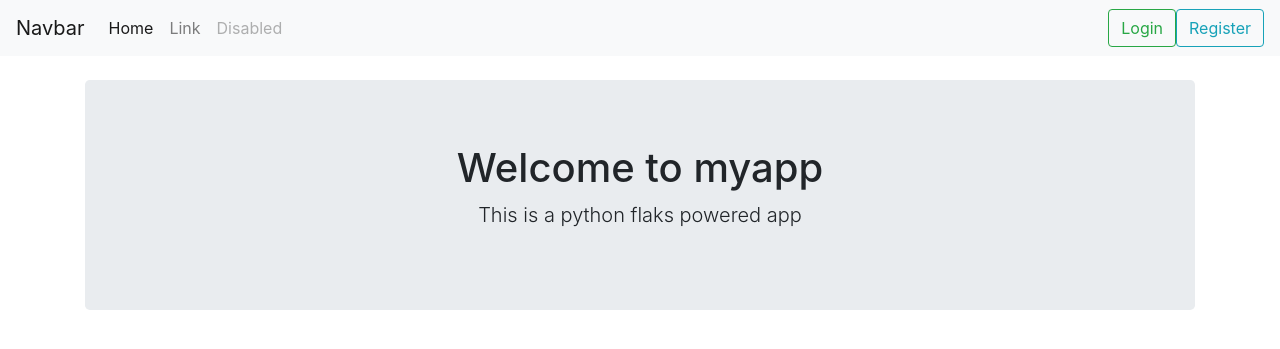
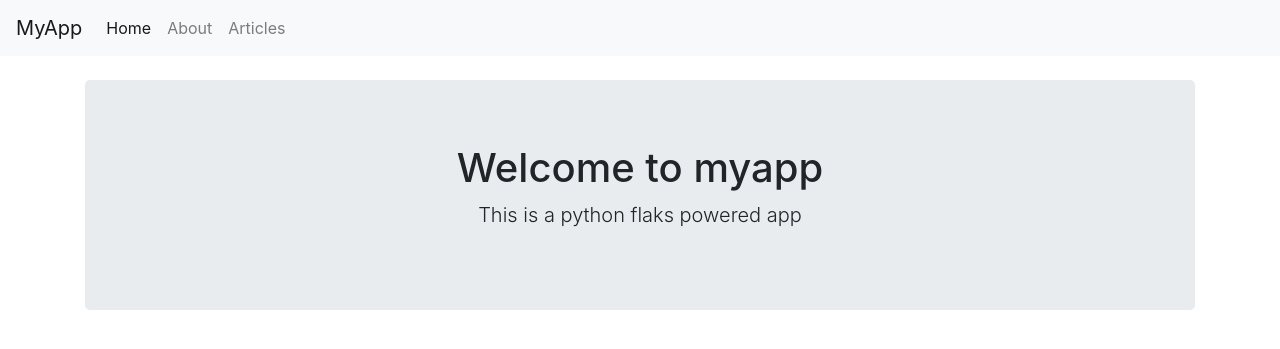
Before and after one commit to Ngahu/Flask-Crud-App, a Flask app: page / in a window 1280 px wide. Shown: the top 349 px of the page. Run offline with Flask 2, Linux system fonts and the light colour scheme; some libraries are stand-ins or nearby versions.

Commit message:
Creating of the articles list page.In this page a user will be able to see a list of all the published articles.

```diff
--- a/app.py
+++ b/app.py
@@ -2,11 +2,12 @@
 Description:This scripts basically create a flask app
 """
 from flask import Flask,render_template
-
+from data import all_articles
 
 app = Flask(__name__)
 
 
+Articles = all_articles()
 
 @app.route('/')
 def index():
@@ -18,5 +19,26 @@ def index():
 
 
 
+
+@app.route('/about')
+def about():
+    """
+    Description:Render the about page .
+    """
+    return render_template('about.html')
+
+
+
+@app.route('/articles')
+def articles():
+    """
+    Description:Render the articles page .
+    """
+    return render_template('articles.html',articles=Articles)
+
+
+
+
+
 if __name__ == "__main__":
     app.run(debug=True)
--- a/templates/includes/nav.html
+++ b/templates/includes/nav.html
@@ -1,5 +1,5 @@
 <nav class="navbar navbar-expand-lg navbar-light bg-light">
-  <a class="navbar-brand" href="#">Navbar</a>
+  <a class="navbar-brand" href="#">MyApp</a>
   <button class="navbar-toggler" type="button" data-toggle="collapse" data-target="#navbarSupportedContent" aria-controls="navbarSupportedContent" aria-expanded="false" aria-label="Toggle navigation">
     <span class="navbar-toggler-icon"></span>
   </button>
@@ -10,14 +10,12 @@
         <a class="nav-link" href="/">Home</a>
       </li>
       <li class="nav-item">
-        <a class="nav-link" href="#">Link</a>
+        <a class="nav-link" href="/about">About</a>
       </li>
 
       <li class="nav-item">
-        <a class="nav-link disabled" href="#" tabindex="-1" aria-disabled="true">Disabled</a>
+        <a class="nav-link" href="/articles">Articles</a>
       </li>
     </ul>
-    <button class="btn btn-outline-success my-2 my-sm-0" type="submit">Login</button>
-    <button class="btn btn-outline-info my-2 my-sm-0" type="submit">Register</button>
   </div>
 </nav>
```
Also changed, not shown: templates/about.html (added, +10 -0 lines), templates/articles.html (added, +17 -0 lines), 1 other file.
